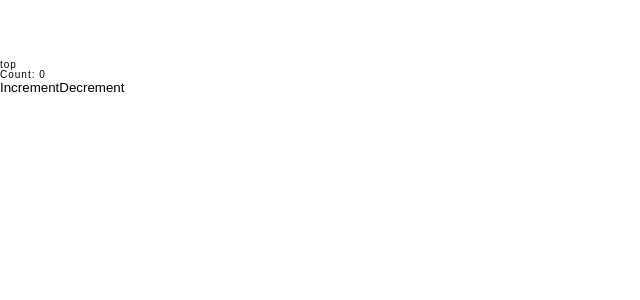
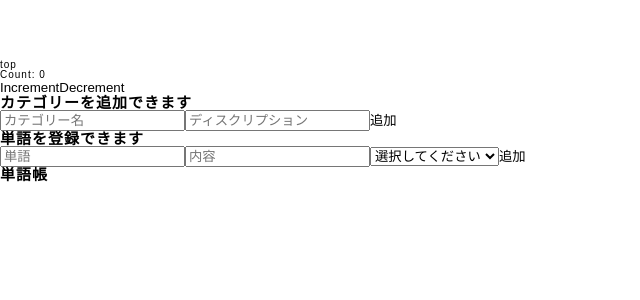
Before and after one commit to naoki714h/sandbox, a Next.js app: page / in a window 1280 px wide. Shown: the top 300 px of the page, without its empty margins (0-640 px from the left). Built offline with nearby package versions, Linux system fonts and the light colour scheme.

Commit message:
単語リストを作成 追加

```diff
--- a/src/components/Counter.tsx
+++ b/src/components/Counter.tsx
@@ -2,8 +2,8 @@ import { useAppDispatch, useAppSelector } from "@/types/redux";
 import { incremented, decremented } from "@/redux/slice/counterSlice";
 
 export function Counter() {
+  const dispatch = useAppDispatch();
   const count = useAppSelector((state) => state.counter.value);
-  const dispatch = useAppDispatch();
 
   return (
     <div>
--- /dev/null
+++ b/src/components/Wordbook.tsx
@@ -0,0 +1,33 @@
+import { useAppSelector } from "@/types/redux";
+
+export function Wordbook() {
+  const words = useAppSelector((state) => state.addWord.words);
+  const categories = useAppSelector((state) => state.addCategory.categories);
+  console.log(words);
+  console.log(categories);
+
+  // categoriesをmapして、それぞれのカテゴリーに紐づく単語を表示する
+  const wordbookList = categories.map((category) => {
+    const wordList = words.filter((word) => word.category_id === category.id);
+    return (
+      <div key={category.id}>
+        <h3>{category.categoryName}</h3>
+        <ul>
+          {wordList.map((word) => (
+            <li key={word.id}>
+              <p>{word.word}</p>
+              <p>{word.content}</p>
+            </li>
+          ))}
+        </ul>
+      </div>
+    );
+  });
+
+  return (
+    <div>
+      <h2>単語帳</h2>
+      {wordbookList}
+    </div>
+  );
+}
--- /dev/null
+++ b/src/components/WordbookCategoryInput.tsx
@@ -0,0 +1,29 @@
+import { useAppDispatch } from "@/types/redux";
+import { addCategory } from "@/redux/slice/addWordCategorySlice";
+
+export function WordbookCategoryInput() {
+  const dispatch = useAppDispatch();
+
+  // 単語を追加する関数
+  const addCategoryHandler = (e: React.FormEvent<HTMLFormElement>) => {
+    e.preventDefault();
+    const id = Math.random().toString(32).substring(2);
+    const categoryName = e.currentTarget.categoryName.value;
+    const content = e.currentTarget.content.value;
+    dispatch(addCategory({ id, categoryName, content }));
+    // フォームを空にする
+    e.currentTarget.categoryName.value = "";
+    e.currentTarget.content.value = "";
+  };
+
+  return (
+    <div>
+      <h2>カテゴリーを追加できます</h2>
+      <form onSubmit={addCategoryHandler}>
+        <input type="text" name="categoryName" placeholder="カテゴリー名" />
+        <input type="text" name="content" placeholder="ディスクリプション" />
+        <button type="submit">追加</button>
+      </form>
+    </div>
+  );
+}
--- /dev/null
+++ b/src/components/WordbookInput.tsx
@@ -0,0 +1,56 @@
+import { useAppDispatch, useAppSelector } from "@/types/redux";
+import { addWord } from "@/redux/slice/addWordSlice";
+import { addCategory } from "@/redux/slice/addWordCategorySlice";
+
+export function WordbookInput() {
+  const dispatch = useAppDispatch();
+  const categories = useAppSelector((state) => state.addCategory.categories);
+
+  // 単語を追加する関数
+  const addWordHandler = (e: React.FormEvent<HTMLFormElement>) => {
+    e.preventDefault();
+    selectUnCategorized();
+    const id = Math.random().toString(32).substring(2);
+    const category_id = e.currentTarget.category.value || "uncategorized";
+    const word = e.currentTarget.word.value;
+    const content = e.currentTarget.content.value;
+    dispatch(addWord({ id, category_id, word, content }));
+    // reset input
+    e.currentTarget.word.value = "";
+    e.currentTarget.content.value = "";
+  };
+
+  const selectUnCategorized = () => {
+    const isUncategorized = categories.some(
+      (category) => category.id === "uncategorized",
+    );
+    if (!isUncategorized) {
+      dispatch(
+        addCategory({
+          id: "uncategorized",
+          categoryName: "カテゴリー未選択",
+          content: "",
+        }),
+      );
+    }
+  };
+
+  return (
+    <div>
+      <h2>単語を登録できます</h2>
+      <form onSubmit={addWordHandler}>
+        <input type="text" name="word" placeholder="単語" />
+        <input type="text" name="content" placeholder="内容" />
+        <select name="category" id="" defaultValue="default">
+          <option value="">選択してください</option>
+          {categories.map((category) => (
+            <option key={category.id} value={category.id}>
+              {category.categoryName}
+            </option>
+          ))}
+        </select>
+        <button type="submit">追加</button>
+      </form>
+    </div>
+  );
+}
--- a/src/pages/index.tsx
+++ b/src/pages/index.tsx
@@ -1,5 +1,8 @@
 import { CustomHead } from "@/utils/CustomHead";
 import { Counter } from "@/components/Counter";
+import { Wordbook } from "@/components/Wordbook";
+import { WordbookInput } from "@/components/WordbookInput";
+import { WordbookCategoryInput } from "@/components/WordbookCategoryInput";
 
 export default function Home() {
   return (
@@ -12,6 +15,9 @@ export default function Home() {
       />
       <p>top</p>
       <Counter />
+      <WordbookCategoryInput />
+      <WordbookInput />
+      <Wordbook />
     </>
   );
 }
--- /dev/null
+++ b/src/redux/slice/addWordCategorySlice.ts
@@ -0,0 +1,34 @@
+import { createSlice, PayloadAction } from "@reduxjs/toolkit";
+
+interface Category {
+  id: string;
+  categoryName: string;
+  content: string;
+}
+
+interface categorystate {
+  categories: Category[];
+}
+
+const initialState: categorystate = {
+  categories: [],
+};
+
+export const categoryslice = createSlice({
+  name: "categories",
+  initialState,
+  reducers: {
+    addCategory: (state, action: PayloadAction<Category>) => {
+      state.categories.push(action.payload);
+    },
+    removeCategory: (state, action: PayloadAction<string>) => {
+      state.categories = state.categories.filter(
+        (word) => word.id !== action.payload,
+      );
+    },
+  },
+});
+
+export const { addCategory, removeCategory } = categoryslice.actions;
+
+export default categoryslice.reducer;
--- /dev/null
+++ b/src/redux/slice/addWordSlice.ts
@@ -0,0 +1,33 @@
+import { createSlice, PayloadAction } from "@reduxjs/toolkit";
+
+interface Word {
+  id: string;
+  category_id: string;
+  word: string;
+  content: string;
+}
+
+interface WordState {
+  words: Word[];
+}
+
+const initialState: WordState = {
+  words: [],
+};
+
+export const wordSlice = createSlice({
+  name: "words",
+  initialState,
+  reducers: {
+    addWord: (state, action: PayloadAction<Word>) => {
+      state.words.push(action.payload);
+    },
+    removeWord: (state, action: PayloadAction<string>) => {
+      state.words = state.words.filter((word) => word.id !== action.payload);
+    },
+  },
+});
+
+export const { addWord, removeWord } = wordSlice.actions;
+
+export default wordSlice.reducer;
--- a/src/redux/store.ts
+++ b/src/redux/store.ts
@@ -1,9 +1,13 @@
 import { configureStore } from "@reduxjs/toolkit";
 import counterReducer from "@/redux/slice/counterSlice";
+import addWordReducer from "@/redux/slice/addWordSlice";
+import addCategoryReducer from "@/redux/slice/addWordCategorySlice";
 
 export const store = configureStore({
   reducer: {
     counter: counterReducer,
+    addWord: addWordReducer,
+    addCategory: addCategoryReducer,
   },
 });
 
```
